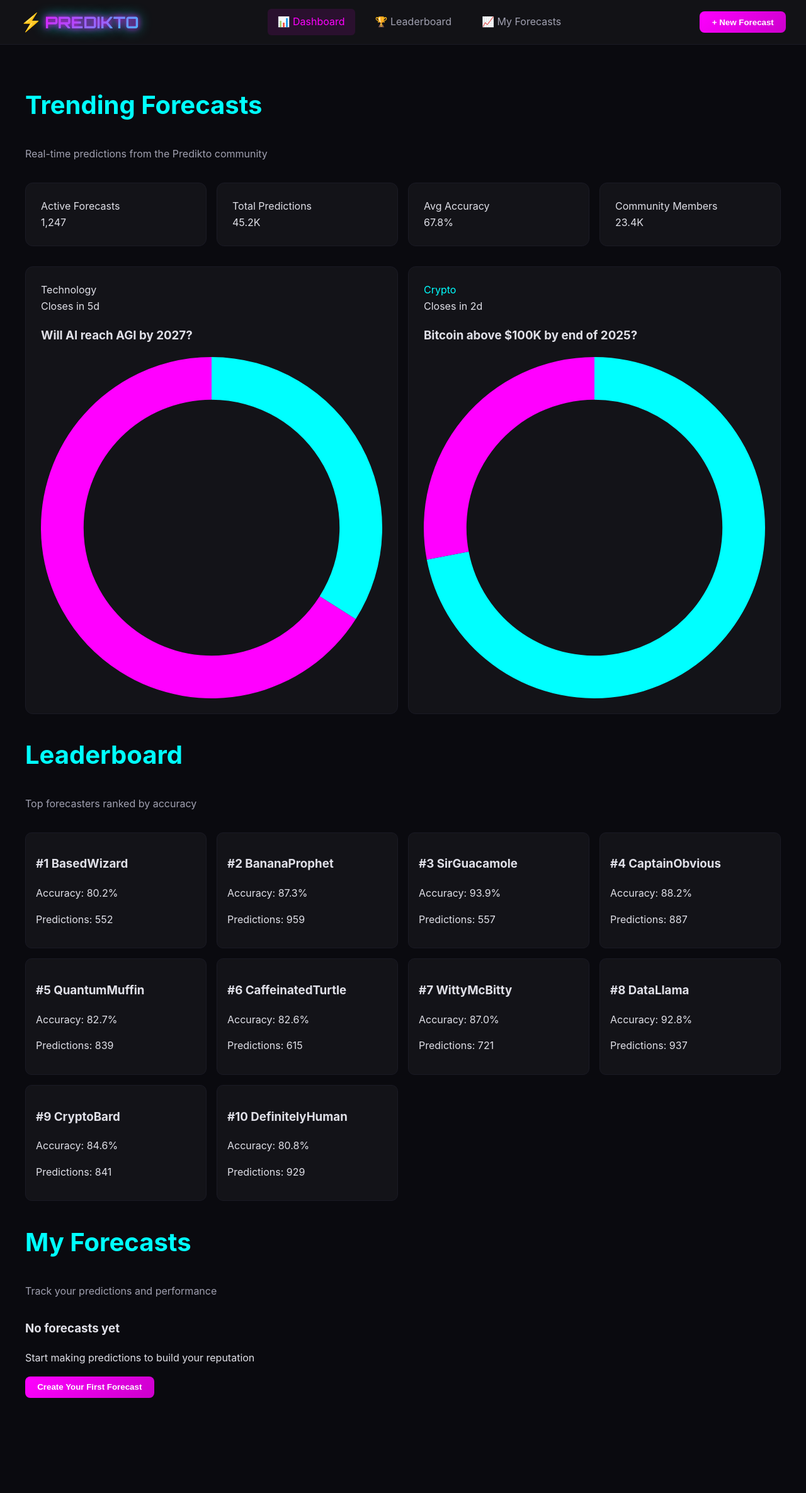
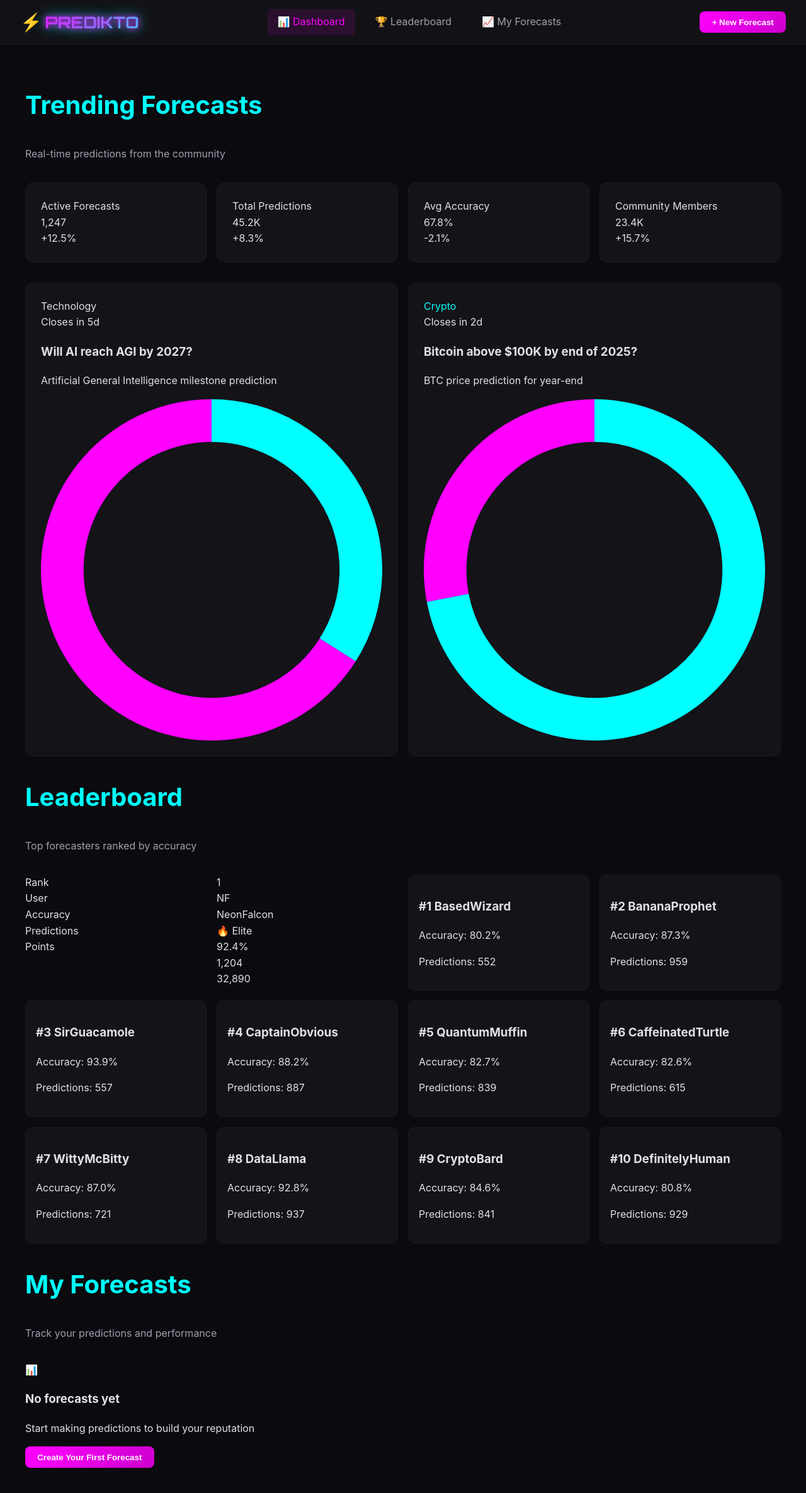
Before and after one commit to bidiazieu2024-hub/flask-demo, a Flask app: page / in a window 1280 px wide. Shown: the whole page at 63% size. Before the commit the page ends 2220 px from the top, so only its background shows below. Run offline with Flask 3, Linux system fonts and the light colour scheme.

Commit message:
Update index.html

```diff
--- a/templates/index.html
+++ b/templates/index.html
@@ -3,55 +3,93 @@
 <head>
     <meta charset="UTF-8">
     <meta name="viewport" content="width=device-width, initial-scale=1.0">
-  <title>Predikto - Cyberpunk Forecasting</title>
+    <title>Predikto - Cyberpunk Predictions</title>
     <link rel="stylesheet" href="{{ url_for('static', filename='styles.css') }}">
     <script src="https://cdn.jsdelivr.net/npm/chart.js"></script>
 </head>
 <body>
+    <!-- Navigation -->
     <nav class="navbar">
         <div class="nav-brand">
             <span class="brand-icon">⚡</span>
             <span class="brand-name">Predikto</span>
         </div>
         <div class="nav-links">
-      <a href="#dashboard" class="nav-link active" data-section="dashboard">📊 Dashboard</a>
-      <a href="#leaderboard" class="nav-link" data-section="leaderboard">🏆 Leaderboard</a>
-      <a href="#my-forecasts" class="nav-link" data-section="my-forecasts">📈 My Forecasts</a>
+            <a href="#dashboard" class="nav-link active" data-section="dashboard">
+                <span class="nav-icon">📊</span>
+                <span>Dashboard</span>
+            </a>
+            <a href="#leaderboard" class="nav-link" data-section="leaderboard">
+                <span class="nav-icon">🏆</span>
+                <span>Leaderboard</span>
+            </a>
+            <a href="#my-forecasts" class="nav-link" data-section="my-forecasts">
+                <span class="nav-icon">📈</span>
+                <span>My Forecasts</span>
+            </a>
         </div>
-    <button class="btn btn-primary create-forecast-btn">+ New Forecast</button>
+        <button class="btn btn-primary create-forecast-btn">
+            <span>+</span> New Forecast
+        </button>
     </nav>
 
+    <!-- Main Content -->
     <main class="main-content">
-
-    <!-- Dashboard -->
+        <!-- Dashboard Section -->
         <section id="dashboard" class="section active">
             <div class="section-header">
                 <h1 class="section-title">Trending Forecasts</h1>
-        <p class="section-subtitle">Real-time predictions from the Predikto community</p>
+                <p class="section-subtitle">Real-time predictions from the community</p>
             </div>
 
+            <!-- Stats Overview -->
             <div class="stats-grid">
-        <div class="stat-card"><div class="stat-label">Active Forecasts</div><div class="stat-value">1,247</div></div>
-        <div class="stat-card"><div class="stat-label">Total Predictions</div><div class="stat-value">45.2K</div></div>
-        <div class="stat-card"><div class="stat-label">Avg Accuracy</div><div class="stat-value">67.8%</div></div>
-        <div class="stat-card"><div class="stat-label">Community Members</div><div class="stat-value">23.4K</div></div>
+                <div class="stat-card">
+                    <div class="stat-label">Active Forecasts</div>
+                    <div class="stat-value">1,247</div>
+                    <div class="stat-change positive">+12.5%</div>
+                </div>
+                <div class="stat-card">
+                    <div class="stat-label">Total Predictions</div>
+                    <div class="stat-value">45.2K</div>
+                    <div class="stat-change positive">+8.3%</div>
+                </div>
+                <div class="stat-card">
+                    <div class="stat-label">Avg Accuracy</div>
+                    <div class="stat-value">67.8%</div>
+                    <div class="stat-change negative">-2.1%</div>
+                </div>
+                <div class="stat-card">
+                    <div class="stat-label">Community Members</div>
+                    <div class="stat-value">23.4K</div>
+                    <div class="stat-change positive">+15.7%</div>
+                </div>
             </div>
 
+            <!-- Forecast Cards -->
             <div class="forecasts-grid">
                 <div class="forecast-card">
                     <div class="forecast-header">
-            <div class="forecast-category">Technology</div><div class="forecast-time">Closes in 5d</div>
+                        <div class="forecast-category">Technology</div>
+                        <div class="forecast-time">Closes in 5d</div>
                     </div>
                     <h3 class="forecast-title">Will AI reach AGI by 2027?</h3>
-          <div class="forecast-chart-container"><canvas id="chart1"></canvas></div>
+                    <p class="forecast-description">Artificial General Intelligence milestone prediction</p>
+                    <div class="forecast-chart-container">
+                        <canvas id="chart1"></canvas>
+                    </div>
                 </div>
 
                 <div class="forecast-card">
                     <div class="forecast-header">
-            <div class="forecast-category crypto">Crypto</div><div class="forecast-time">Closes in 2d</div>
+                        <div class="forecast-category crypto">Crypto</div>
+                        <div class="forecast-time">Closes in 2d</div>
                     </div>
                     <h3 class="forecast-title">Bitcoin above $100K by end of 2025?</h3>
-          <div class="forecast-chart-container"><canvas id="chart2"></canvas></div>
+                    <p class="forecast-description">BTC price prediction for year-end</p>
+                    <div class="forecast-chart-container">
+                        <canvas id="chart2"></canvas>
+                    </div>
                 </div>
             </div>
         </section>
@@ -62,7 +100,30 @@
                 <h1 class="section-title">Leaderboard</h1>
                 <p class="section-subtitle">Top forecasters ranked by accuracy</p>
             </div>
-      <div class="leaderboard-table"></div>
+            <div class="leaderboard-container">
+                <div class="leaderboard-table">
+                    <div class="table-header">
+                        <div class="table-cell rank">Rank</div>
+                        <div class="table-cell user">User</div>
+                        <div class="table-cell">Accuracy</div>
+                        <div class="table-cell">Predictions</div>
+                        <div class="table-cell">Points</div>
+                    </div>
+                    <div class="table-row top-rank rank-1">
+                        <div class="table-cell rank"><span class="rank-badge gold">1</span></div>
+                        <div class="table-cell user">
+                            <div class="user-avatar">NF</div>
+                            <div class="user-info">
+                                <div class="user-name">NeonFalcon</div>
+                                <div class="user-badge">🔥 Elite</div>
+                            </div>
+                        </div>
+                        <div class="table-cell"><span class="accuracy-text">92.4%</span></div>
+                        <div class="table-cell">1,204</div>
+                        <div class="table-cell points">32,890</div>
+                    </div>
+                </div>
+            </div>
         </section>
 
         <!-- My Forecasts -->
@@ -72,6 +133,7 @@
                 <p class="section-subtitle">Track your predictions and performance</p>
             </div>
             <div class="empty-state">
+                <div class="empty-icon">📊</div>
                 <h3>No forecasts yet</h3>
                 <p>Start making predictions to build your reputation</p>
                 <button class="btn btn-primary create-forecast-btn">Create Your First Forecast</button>
```
Lines whose indentation alone changed are shown as unchanged.
